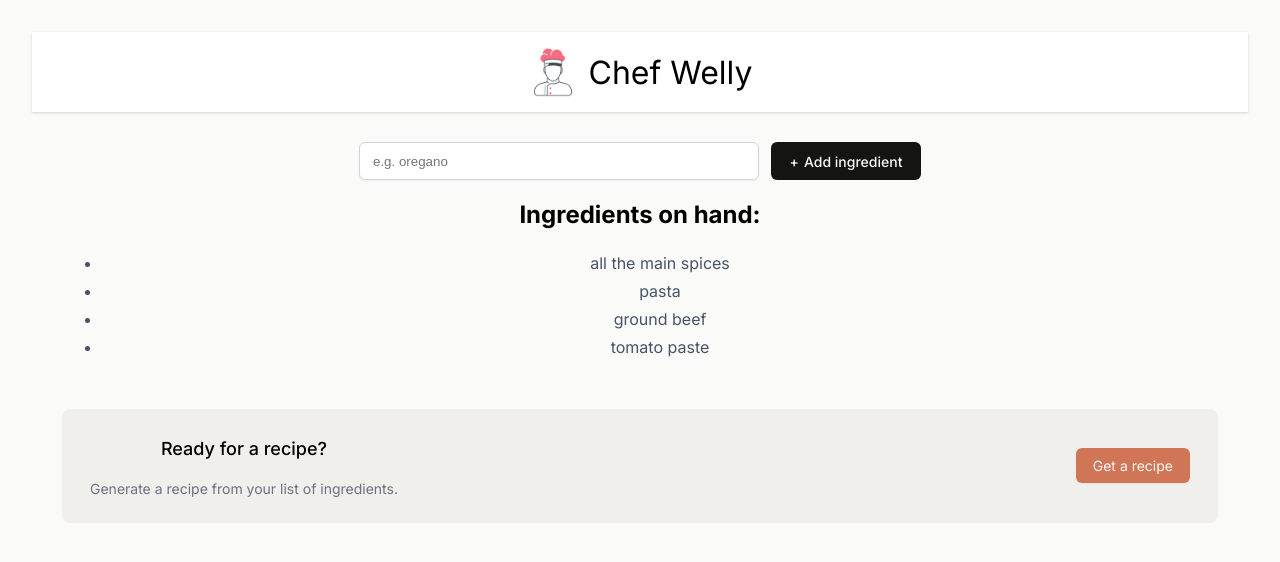
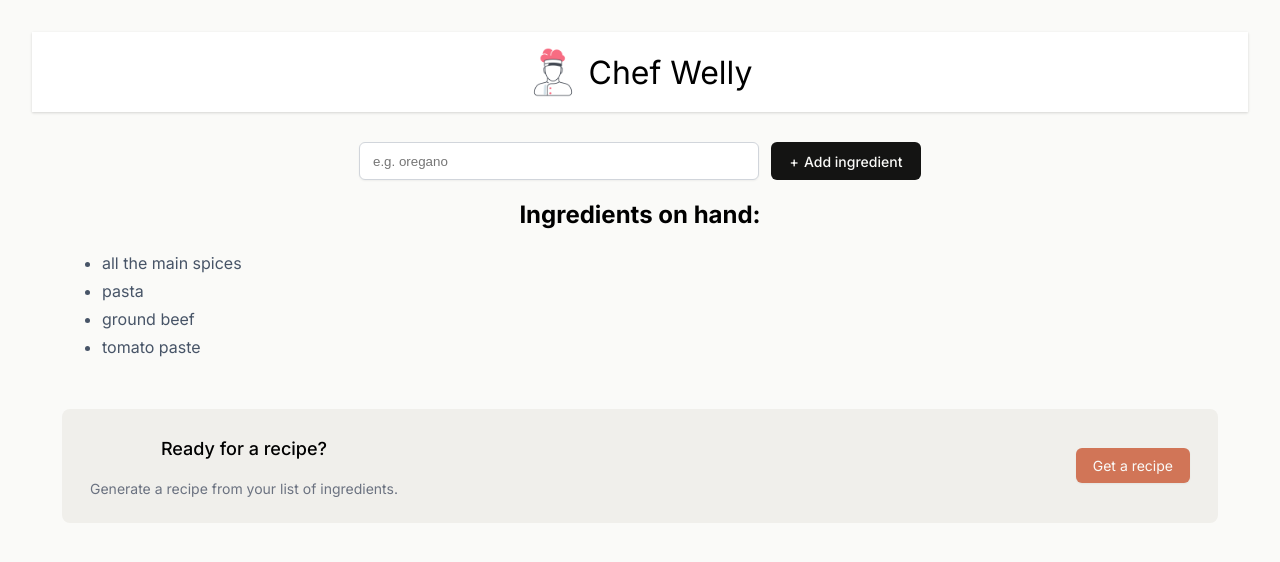
Before and after one commit to walidelbourdiney/chef-welly, a React (Vite) app: page / in a window 1280 px wide. Shown: the top 562 px of the page. Built offline with nearby package versions, Linux system fonts and the light colour scheme.

Commit message:
edit css

```diff
--- a/src/index.css
+++ b/src/index.css
@@ -66,11 +66,13 @@ main {
 
 ul.ingredients-list {
   margin-bottom: 48px;
+  /* list-style: none; */
 }
 
 ul.ingredients-list > li {
   color: #475467;
   line-height: 28px;
+  text-align: left;
 }
 
 .get-recipe-container {
```
